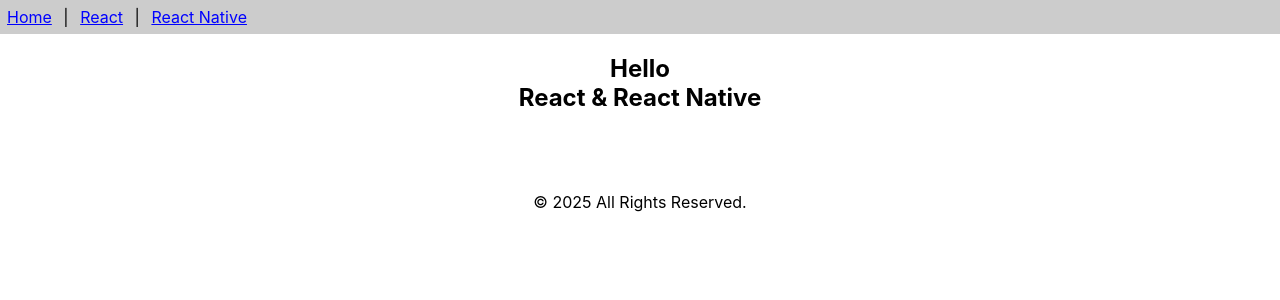
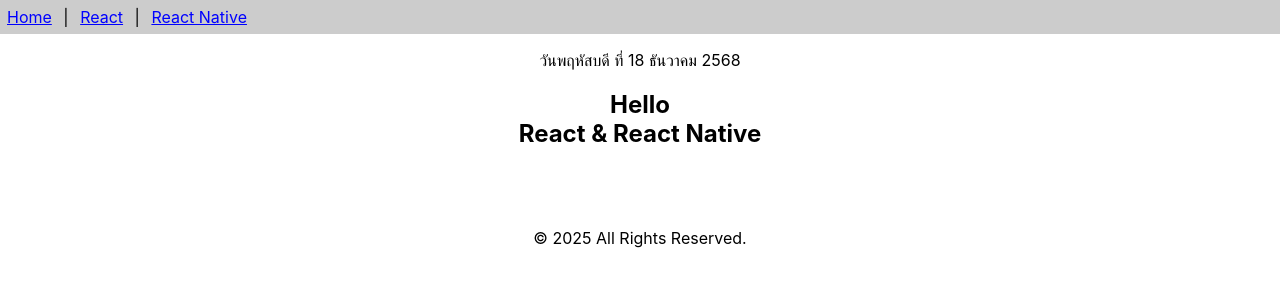
Before and after one commit to danicabeau/app1, a React (Create React App) app: page / in a window 1280 px wide. Shown: the top 300 px of the page. Built offline with nearby package versions, Linux system fonts and the light colour scheme.

Commit message:
class components

```diff
--- a/src/App.js
+++ b/src/App.js
@@ -1,12 +1,19 @@
 import { Footer, Header,Content } from './func-components';
+import React from 'react';
+import Calendar from './class-components';
 import logo from './logo.svg';
 //import './style.css';
 
 function App() {
-  return (
-    [<Header/>,<Content/>,<Footer/>]
+  return <>
+    <Header/>
+    <p><center><Calendar/></center></p>
+    <Content/>
+    <Footer/>
+  </>
 
-  )
+
+
 
 
 }
--- /dev/null
+++ b/src/class-components.js
@@ -0,0 +1,18 @@
+import React, {Component} from 'react'
+
+export default class Calendar extends Component {
+    getDate(){
+        const dayNames=['อาทิตย์','จันทร์','อังคาร','พุธ','พฤหัสบดี','ศุกร์','เสาร์'];
+        const monthNames=['มกราคม','กุมภาพันธ์','มีนาคม','เมษายน','พฤษภาคม','มิถุนายน','กรกฎาคม','สิงหาคม','กันยายน','ตุลาคม','พฤศจิกายน','ธันวาคม'];
+        const date = new Date();
+        const weekDay=dayNames[date.getDay()];
+        const day = date.getDate()
+        const month = monthNames[date.getMonth()];
+        const year = date.getFullYear() + 543
+        return `วัน${weekDay} ที่ ${day} ${month} ${year}`
+}
+    render(){
+        return <div>{this.getDate()}</div>
+    }
+
+}
--- a/src/func-components.js
+++ b/src/func-components.js
@@ -18,7 +18,7 @@
 export function Content(){
     return (
         <div style={{textAlign:'center'}}>
-            <h2>Hello <br></br> React & React Native</h2>
+            <h2>Hello <br/> React & React Native</h2>
             <br/><br/><br/>
         </div>
   )
```
